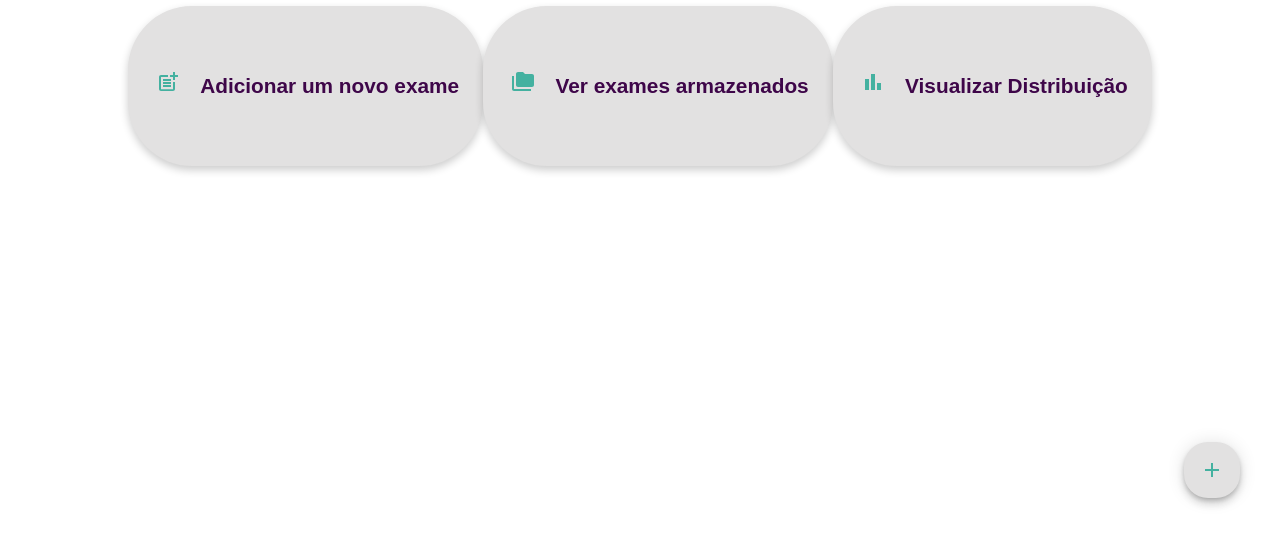
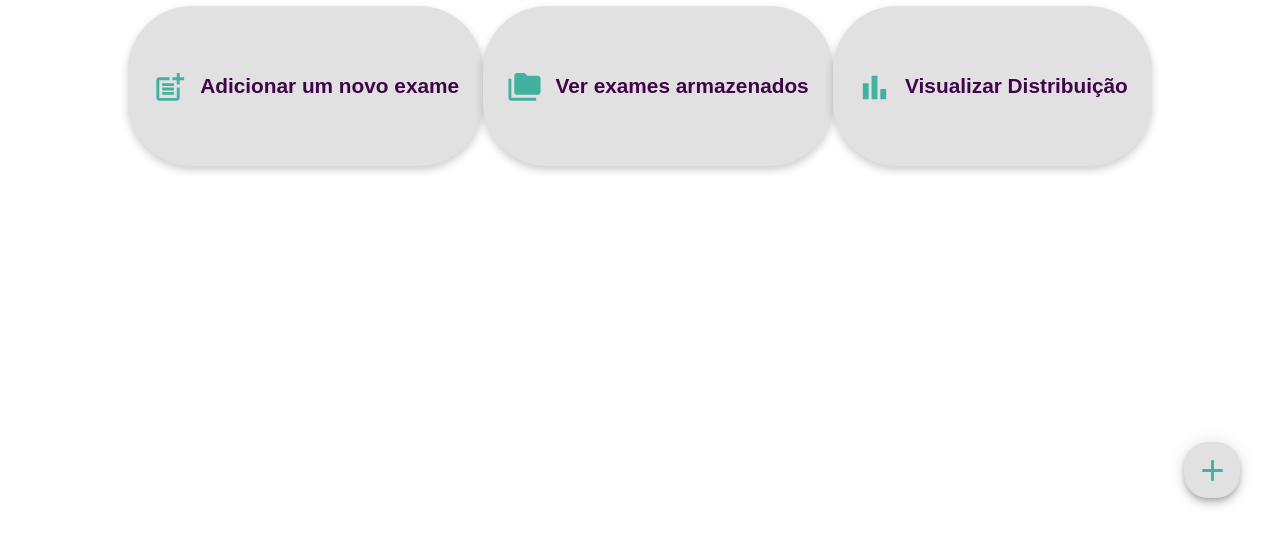
Before and after one commit to mylenaverspeelt/examina, a Next.js app in the folder examina/: page / in a window 1280 px wide. Shown: the part 262-797 px from the top of the page. Built offline with nearby package versions, Linux system fonts and the light colour scheme; a web font is replaced by a local one.

Commit message:
fix: icons mui and css

```diff
--- a/examina/package.json
+++ b/examina/package.json
@@ -20,7 +20,8 @@
     "filepond-plugin-file-encode": "^2.1.14",
     "filepond-plugin-file-validate-size": "^2.2.8",
     "filepond-plugin-file-validate-type": "^1.2.9",
-    "next": "14.2.14",
+    "latest": "^0.2.0",
+    "next": "^15.1.0",
     "node-mocks-http": "^1.16.1",
     "pdf2json": "^3.1.4",
     "react": "^18",
--- a/examina/src/app/page.module.css
+++ b/examina/src/app/page.module.css
@@ -26,6 +26,10 @@
   flex-wrap: wrap;
 }
 
+.span{
+margin-left: 0.8rem;
+}
+
 @media only screen and (max-width: 768px) {
 
   .searchDiv {
--- a/examina/src/app/page.tsx
+++ b/examina/src/app/page.tsx
@@ -19,9 +19,9 @@ export default function Home() {
           <SearchBar />
         </div>
         <div className={styles.buttonDiv}>
-          <Button label="Adicionar um novo exame" href="/new" icon={<PostAddIcon />} variant="menuButton" />
-          <Button label="Ver exames armazenados" icon={<FolderCopyIcon />} href="/uploads" variant="menuButton" />
-          <Button label="Visualizar Distribuição" icon={<BarChartIcon />} href="/analytics" variant="menuButton" />
+          <Button label="Adicionar um novo exame" href="/new" icon={<PostAddIcon fontSize='large' />} variant="menuButton" />
+          <Button label="Ver exames armazenados" icon={<FolderCopyIcon fontSize='large' />} href="/uploads" variant="menuButton" />
+          <Button label="Visualizar Distribuição" icon={<BarChartIcon fontSize='large' />} href="/analytics" variant="menuButton" />
         </div>
       </section>
 
@@ -58,8 +58,8 @@ export default function Home() {
         onMouseEnter={() => setHovered(true)}
         onMouseLeave={() => setHovered(false)}
       >
-        <AddIcon sx={{ color: 'var(--teal)' }} />
-        {hovered && 'Novo Laudo'}
+        <AddIcon  fontSize='large' sx={{ color: 'var(--teal)' }} />
+        {hovered && <span className={styles.span}>Novo Laudo</span>}
       </Fab>
     </>
   );
--- a/examina/src/app/uploads/page.tsx
+++ b/examina/src/app/uploads/page.tsx
@@ -90,7 +90,7 @@ export default function Uploads() {
           <div key={pdf.id} style={{ cursor: 'pointer' }}>
             <Button
               variant="linkPDF"
-              icon={<PictureAsPdfIcon />}
+              icon={<PictureAsPdfIcon fontSize='large' />}
               label={pdf.fileName}
               onClick={() => handlePdfClick(pdf)}
               id={pdf.id}
--- a/examina/src/components/Button/Button.module.css
+++ b/examina/src/components/Button/Button.module.css
@@ -204,4 +204,5 @@
     .linkContainer .pdfLabel {
         max-width: 60%;
     }
+
 }
--- a/examina/src/components/FileUpload/FileUpload.tsx
+++ b/examina/src/components/FileUpload/FileUpload.tsx
@@ -99,7 +99,7 @@ const FilePondUpload = () => {
         <div className={styles.buttonsDiv}>
           <Button
             label={'Exames Arquivados'}
-            icon={<FolderCopyIcon />}
+            icon={<FolderCopyIcon fontSize='large' />}
             href={'/uploads'}
             variant="link"
           />
--- a/examina/src/components/SearchBar/SearchBar.tsx
+++ b/examina/src/components/SearchBar/SearchBar.tsx
@@ -2,7 +2,7 @@
 import { useState, useEffect } from 'react';
 import styles from './SearchBar.module.css';
 import Link from 'next/link';
-import SearchIcon from '@mui/icons-material/Search'; // Ícone de pesquisa do Material UI
+import SearchIcon from '@mui/icons-material/Search';
 import ErrorAlert from '../ErrorAlert/ErrorAlert';
 
 interface Patient {
```
Also changed, not shown: 1 other file (tests, documents, lock files or other folders).
